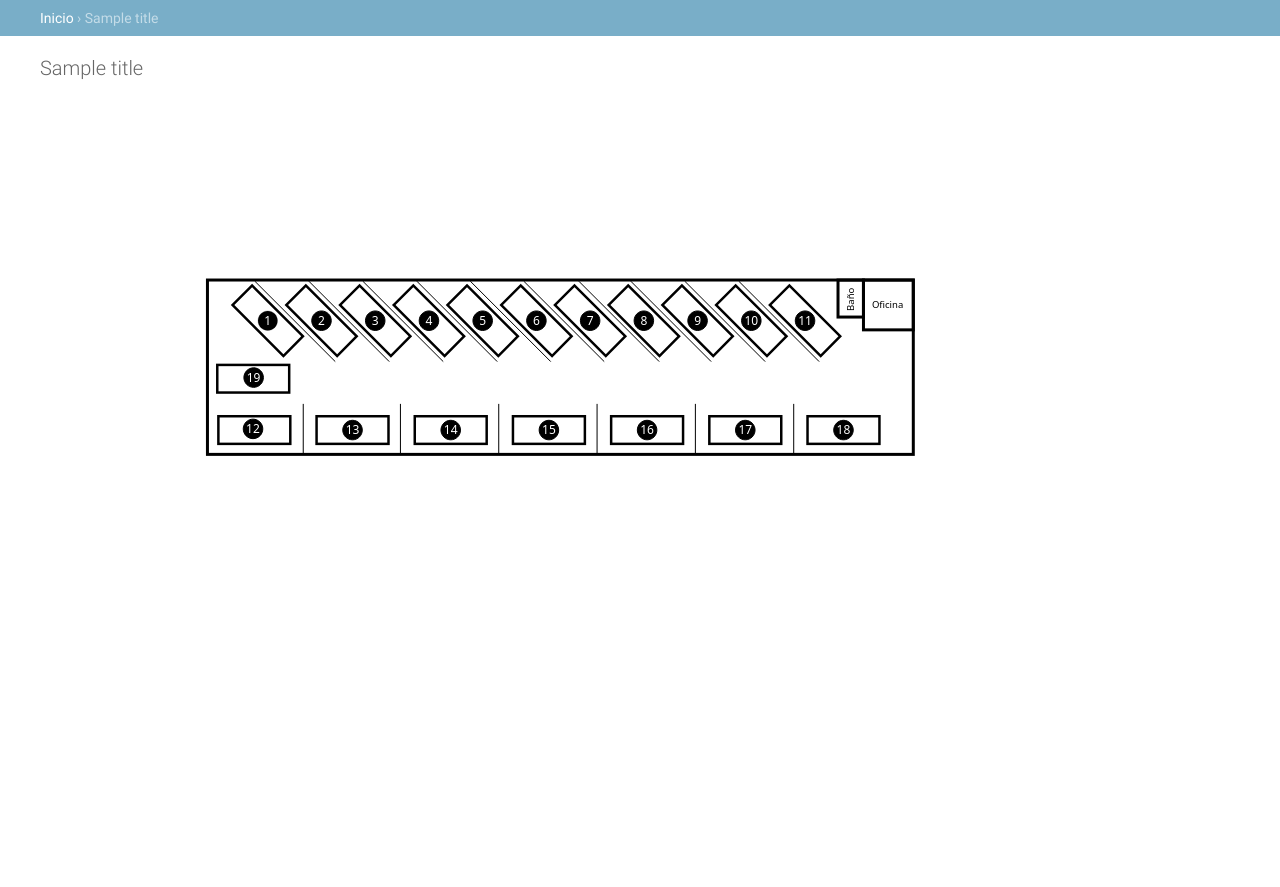
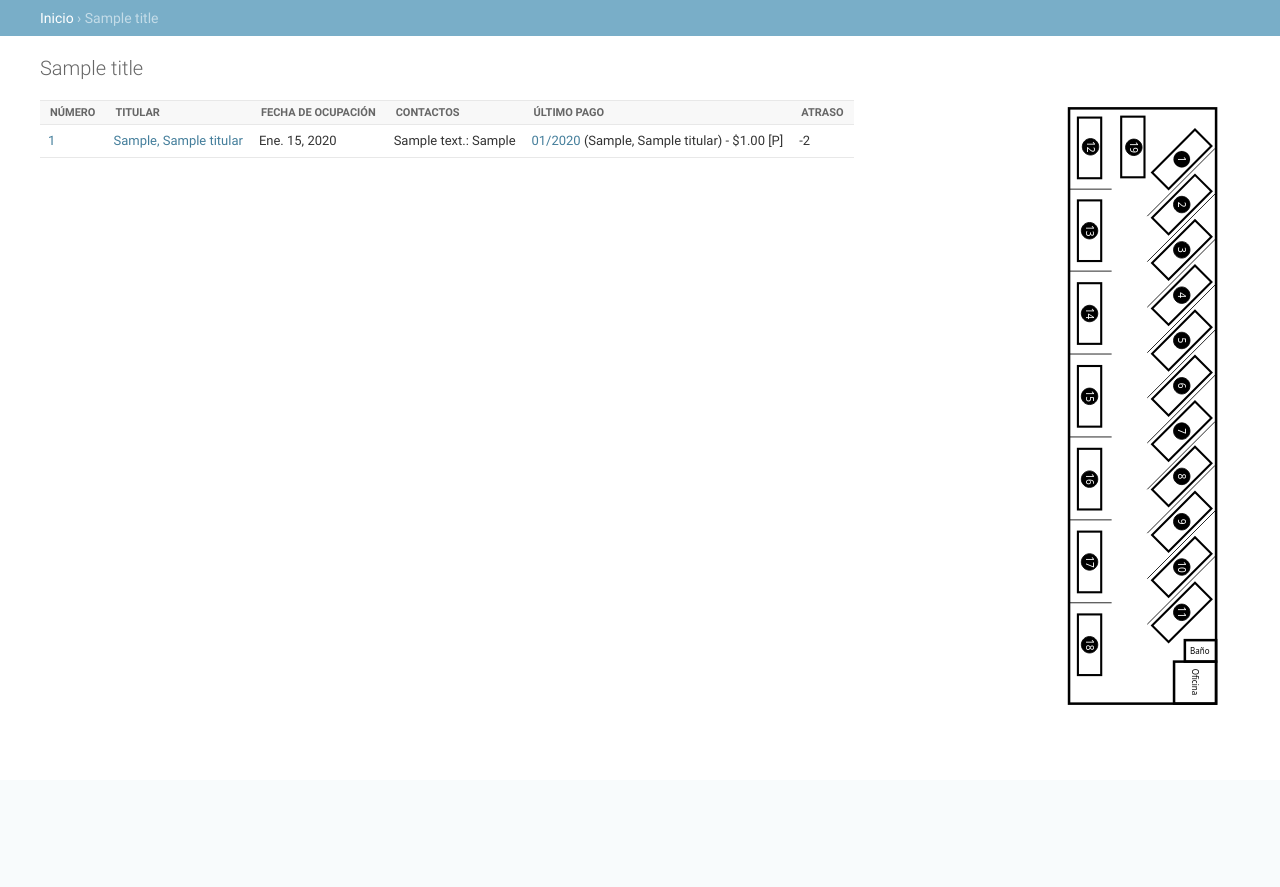
Before and after one commit to stabora/cochera, a Django app: template cochera/templates/cochera/plano.html in a window 1280 px wide. Shown: the part 20-907 px from the top of the page. After the commit the page ends 725 px from the top, so only its background shows below. Run offline with Django 3.2, Linux system fonts and the light colour scheme; tables that the repository leaves empty hold one stand-in row (values such as "Sample post"); the template is opened without the code that fills it: values that come from a table or form of the project are taken from there, most other values are stand-ins (such as "Sample title", 1, 10 or a date in 2020); parts of the project's set-up code (start-up, migrations or seed data) failed here and were passed over.

Commit message:
- Agregado parámetro 'STATICFILES_DIRS' en 'settings.py' con los directorios de archivos estáticos de la aplicación 'cochera' - Modificación de templates de app 'cochera' para que extiendan a la vista base 'base_site.html' con la interfaz de administración - Corrección de métodos en 'context.py' para que utilicen 'request.resolver_match.app_name' para determinar el nombre de la app - Mejoras en vista 'Plano' se agrega tabla interactiva con el detalle de lugares: lugares seleccionables desde la tabla o desde el gráfico. Indicadores visaules de lugares desocupados y con meses de atraso según parámetro general

```diff
--- a/cochera/contexts.py
+++ b/cochera/contexts.py
@@ -1,4 +1,3 @@
-from django.core.urlresolvers import resolve
 from django.conf import settings
 
 
@@ -7,4 +6,4 @@
 
 
 def appname(request):
-    return {'appname': resolve(request.path).app_name}
+    return {'appname': request.resolver_match.app_name}
--- a/cochera/static/css/styles.css
+++ b/cochera/static/css/styles.css
@@ -2,5 +2,24 @@
 tr.vertical-center th,
 tr.vertical-center td
 {
-	vertical-align: middle !important;
+	vertical-align: middle;
 }
+
+.plano-grafico
+{
+	float: right;
+	margin: 5px 20px;
+}
+
+.plano-tabla
+{
+	width: 80%;
+	float: left;
+}
+
+.alerta-atraso,
+tr.alerta-atraso td
+{
+	font-weight: bold !important;
+	color: #FF5546;
+}
--- a/cochera/static/js/functions.js
+++ b/cochera/static/js/functions.js
@@ -1,7 +1,58 @@
-	$(document).ready(function() {
-		$('.bs-tooltip').tooltip({ html: true });
+$(document).ready(function() {
+	$('.bs-tooltip').tooltip({
+		'html': true
+	});
 
-		$('select[name=anio]').change(function() {
-			$('form[name=grilla]').submit();
+	$('select[name=anio]').change(function() {
+		$('form[name=grilla]').submit();
+	});
+})
+
+
+$(window).load(function() {
+	if($('#plano-svg').length) {
+		svg = $('#plano-svg').get(0).getSVGDocument();
+
+
+		$(svg).find('[id^=lugar]')
+		.attr('cursor', 'pointer')
+		.click(function()
+		{
+			select_lugar(get_lugar($(this).attr('id')));
 		});
-	})
+
+		$('tr[id^=lugar]').click(function() {
+			select_lugar(get_lugar($(this).attr('id')));
+		});
+
+		$('tr[id^=lugar][class*=desocupado]').each(function() {
+			$(svg).find('rect[id=' + get_lugar($(this).attr('id')) + ']').css('stroke-dasharray', '2');
+			$(svg).find('g[id=' + get_lugar($(this).attr('id')) + '_texto]').find('path').css('fill', '#CACACA').css('stroke', '#CACACA');
+			$(svg).find('g[id=' + get_lugar($(this).attr('id')) + '_texto]').find('text').css('fill', '#000000');
+		})
+	}
+});
+
+
+function get_lugar(lugar) {
+	if(lugar.indexOf('_') > -1) {
+		lugar = lugar.substr(0, lugar.indexOf('_'));
+	}
+
+	return lugar;
+}
+
+function select_lugar_tabla(lugar) {
+	$('tr[id^=lugar]').removeClass('success');
+	$('tr#' + lugar + '_row').toggleClass('success');
+}
+
+function select_lugar_plano(lugar) {
+	$(svg).find('rect[id^=lugar]').css('fill', '#ffffff');
+	$(svg).find('rect[id=' + lugar + ']').css('fill', '#dff0d8');
+}
+
+function select_lugar(lugar) {
+	select_lugar_tabla(lugar);
+	select_lugar_plano(lugar);
+}
--- a/cochera/templates/cochera/plano.html
+++ b/cochera/templates/cochera/plano.html
@@ -1,8 +1,43 @@
-{% extends "admin/base.html" %}
+{% extends "admin/base_site.html" %}
 {% load staticfiles %}
 
+{% block extrahead %}
+<link rel="stylesheet" type="text/css" href="{% static "css/styles.css" %}">
+<script src="{% static "js/functions.js" %}"></script>
+{% endblock %}
+
 {% block content %}
-<object type="image/svg+xml" data="{% static "svg/plano.svg" %}" class="plano">
-  Plano
-</object>
+<div class="col-md-10 plano-tabla">
+	<table class="table table-condensed table-striped">
+		<thead>
+			<tr>
+				<th>N&uacute;mero</th>
+				<th>Titular</th>
+				<th>Fecha de ocupaci&oacute;n</th>
+				<th>Contactos</th>
+				<th>&Uacute;ltimo pago</th>
+				<th>Atraso</th>
+			</tr>
+		</thead>
+
+		<tbody>
+			{% for lugar in lugares %}
+			<tr id="lugar{{ lugar.numero|stringformat:"02d" }}_row"{% if not lugar.titular %} class="warning desocupado"{% endif %}>
+				<td>{{ lugar.get_edit_link }}</td>
+				<td>{{ lugar.titular.get_edit_link|default:"<em>** Desocupado **</em>" }}</td>
+				<td>{{ lugar.fecha_ocupacion|default:"n/d" }}</td>
+				<td>{{ lugar.titular.get_contactos|safe }}</td>
+				<td>{{ lugar.get_ultimo_pago|safe }}</td>
+				<td {% if lugar.get_meses_atraso and lugar.get_meses_atraso > meses_alerta_atraso %} class="alerta-atraso"{% endif %}>{{ lugar.get_meses_atraso }}</td>
+			</tr>
+			{% endfor %}
+		</tbody>
+	</table>
+</div>
+
+<div class="col-md-2 plano-grafico">
+	<object type="image/svg+xml" data="{% static "svg/plano.svg" %}" id="plano-svg">
+	  Plano
+	</object>
+</div>
 {% endblock %}
```
Also changed, not shown: cochera/templates/cochera/tabla.html (+8 -4 lines), cochera/views.py (+5 -2 lines), python/settings.py (+7 -3 lines), cochera/static/svg/plano.svg, 1 other file.
